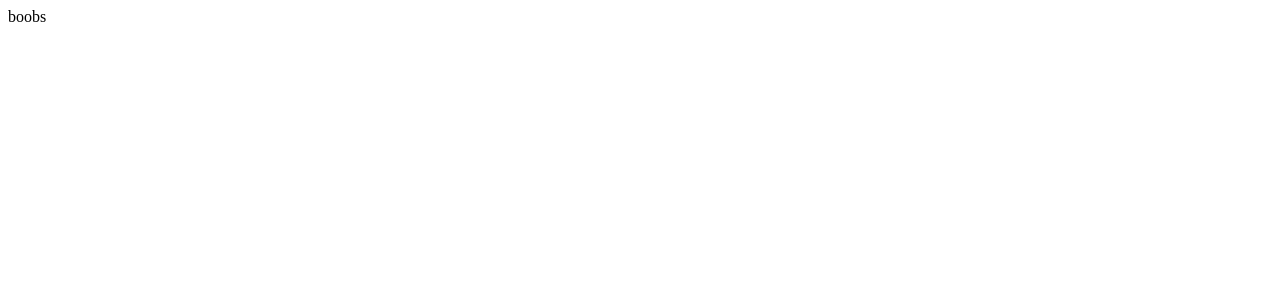
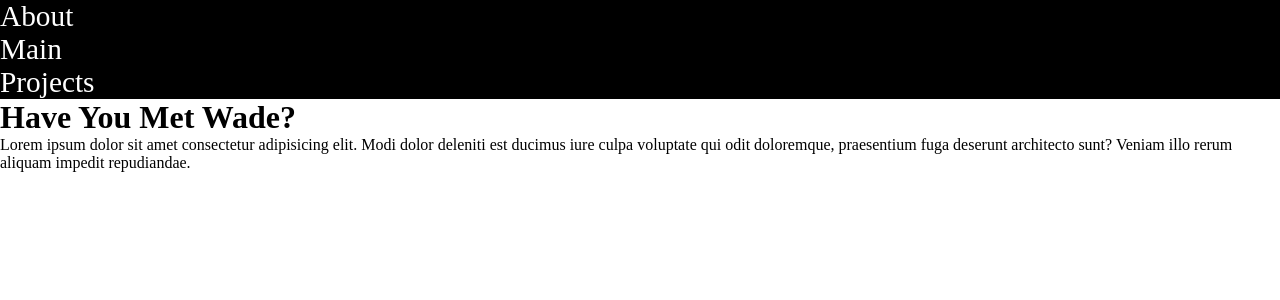
Before and after one commit to WadeNichols/portfolio, a React (Create React App) app: page /about in a window 1280 px wide. Shown: the top 300 px of the page. Built offline with nearby package versions, Linux system fonts and the light colour scheme.

Commit message:
created a simple navbar

```diff
--- /dev/null
+++ b/src/About.js
@@ -0,0 +1,19 @@
+import React from "react";
+
+export default function About() {
+  return (
+    <div>
+      <header>
+        <h1>Have You Met Wade?</h1>
+      </header>
+      <body>
+        <p>
+          Lorem ipsum dolor sit amet consectetur adipisicing elit. Modi dolor
+          deleniti est ducimus iure culpa voluptate qui odit doloremque,
+          praesentium fuga deserunt architecto sunt? Veniam illo rerum aliquam
+          impedit repudiandae.
+        </p>
+      </body>
+    </div>
+  );
+}
--- a/src/App.js
+++ b/src/App.js
@@ -1,11 +1,17 @@
 import React, { Component } from 'react';
+
+//my components
+import Navbar from './Navbar'
+import SwitchPage from './SwitchPage'
 import './styles.css';
+
 
 class App extends Component {
   render() {
     return (
       <div >
-        boobs
+        <Navbar />
+        <SwitchPage />
       </div>
     );
   }
--- /dev/null
+++ b/src/Main.js
@@ -0,0 +1,11 @@
+import React from 'react'
+
+function Main() {
+    return (
+        <div>
+
+        </div>
+    )
+}
+
+export default Main
--- /dev/null
+++ b/src/Navbar.js
@@ -0,0 +1,15 @@
+import React, { Component } from "react";
+import { Link } from "react-router-dom";
+
+//my component
+
+
+export default function Navbar() {
+  return (
+    <nav className='navbar-container'>
+        <Link className='navbar' to={'/about'}>About<br/>Main<br/>Projects</Link>
+        {/* <Link className='navbar' to={'/'}>Main</Link> */}
+        {/* <Link className='navbar' to={'/projects'}>Projects</Link> */}
+    </nav>
+  );
+}
--- /dev/null
+++ b/src/Projects.js
@@ -0,0 +1,11 @@
+import React from 'react'
+
+function Projects() {
+    return (
+        <div>
+            boobs
+        </div>
+    )
+}
+
+export default Projects
--- /dev/null
+++ b/src/SwitchPage.js
@@ -0,0 +1,17 @@
+import React from 'react';
+import { Switch, Route } from 'react-router-dom';
+
+//my components
+import Main from './Main';
+import About from './About';
+import Projects from './Projects'
+
+export default function SwitchPage() {
+    return (
+        <Switch>
+            <Route exact path='/' component={Main} />
+            <Route path='/about' component={About} />
+            <Route path='/projects' component={Projects} />
+        </Switch>
+    )
+}
--- a/src/styles.css
+++ b/src/styles.css
@@ -1,32 +1,18 @@
-.App {
-  text-align: center;
+* {
+  margin: 0;
 }
 
-.App-logo {
-  animation: App-logo-spin infinite 20s linear;
-  height: 40vmin;
+/* Header Styles */
+.navbar-container  {
+  text-decoration: none;
+  display: flex;
+  justify-content: space-between;
+  background-color: black;
+  color: white;
+  font-size: 22pt;
 }
 
-.App-header {
-  background-color: #282c34;
-  min-height: 100vh;
-  display: flex;
-  flex-direction: column;
-  align-items: center;
-  justify-content: center;
-  font-size: calc(10px + 2vmin);
+.navbar {
   color: white;
+  text-decoration: none
 }
-
-.App-link {
-  color: #61dafb;
-}
-
-@keyframes App-logo-spin {
-  from {
-    transform: rotate(0deg);
-  }
-  to {
-    transform: rotate(360deg);
-  }
-}
```
Also changed, not shown: Header.js (deleted, +0 -13 lines).
